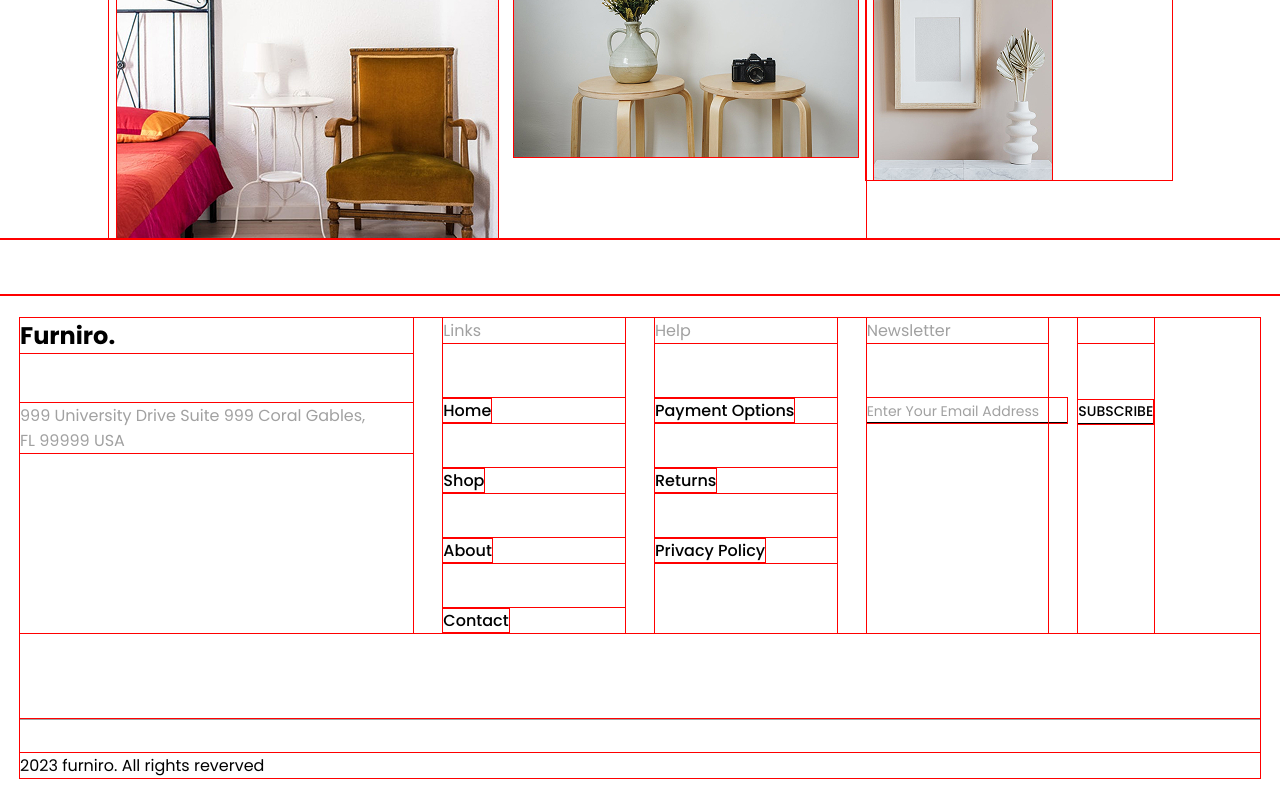
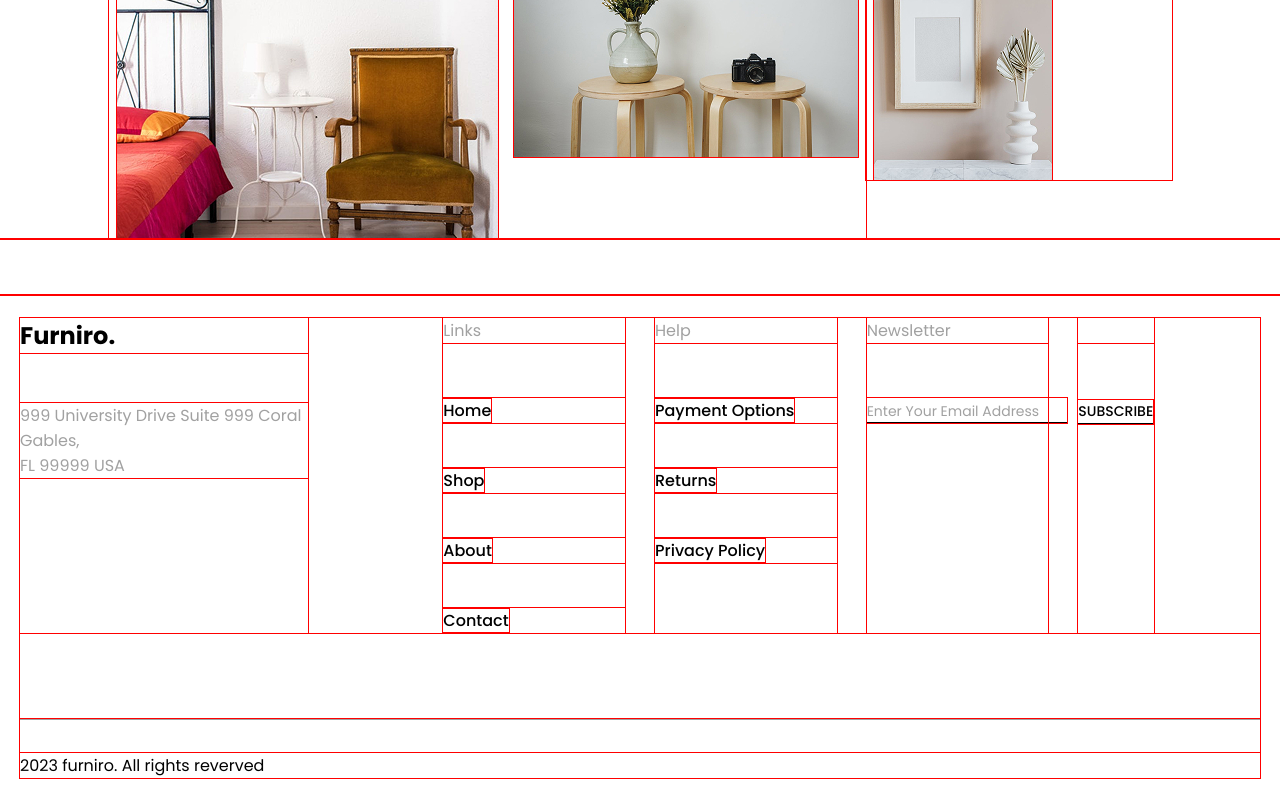
Before and after one commit to Hannalysis/furniture-site-implementation, a React (Vite) app: page / in a window 1280 px wide. Shown: the part 3979-4779 px from the top of the page. Built offline with nearby package versions, Linux system fonts and the light colour scheme.

Commit message:
fix: Column adjustment on 1240 breakpoint as extra grid column unneeded

```diff
--- a/src/components/Footer/Footer.module.css
+++ b/src/components/Footer/Footer.module.css
@@ -133,7 +133,7 @@ input::placeholder, .subButton {
     }
 
     .footerFurniroInfo {
-        grid-column: 1 / 5;
+        grid-column: 1 / 4;
     }
 
     .footerLinks {
```
